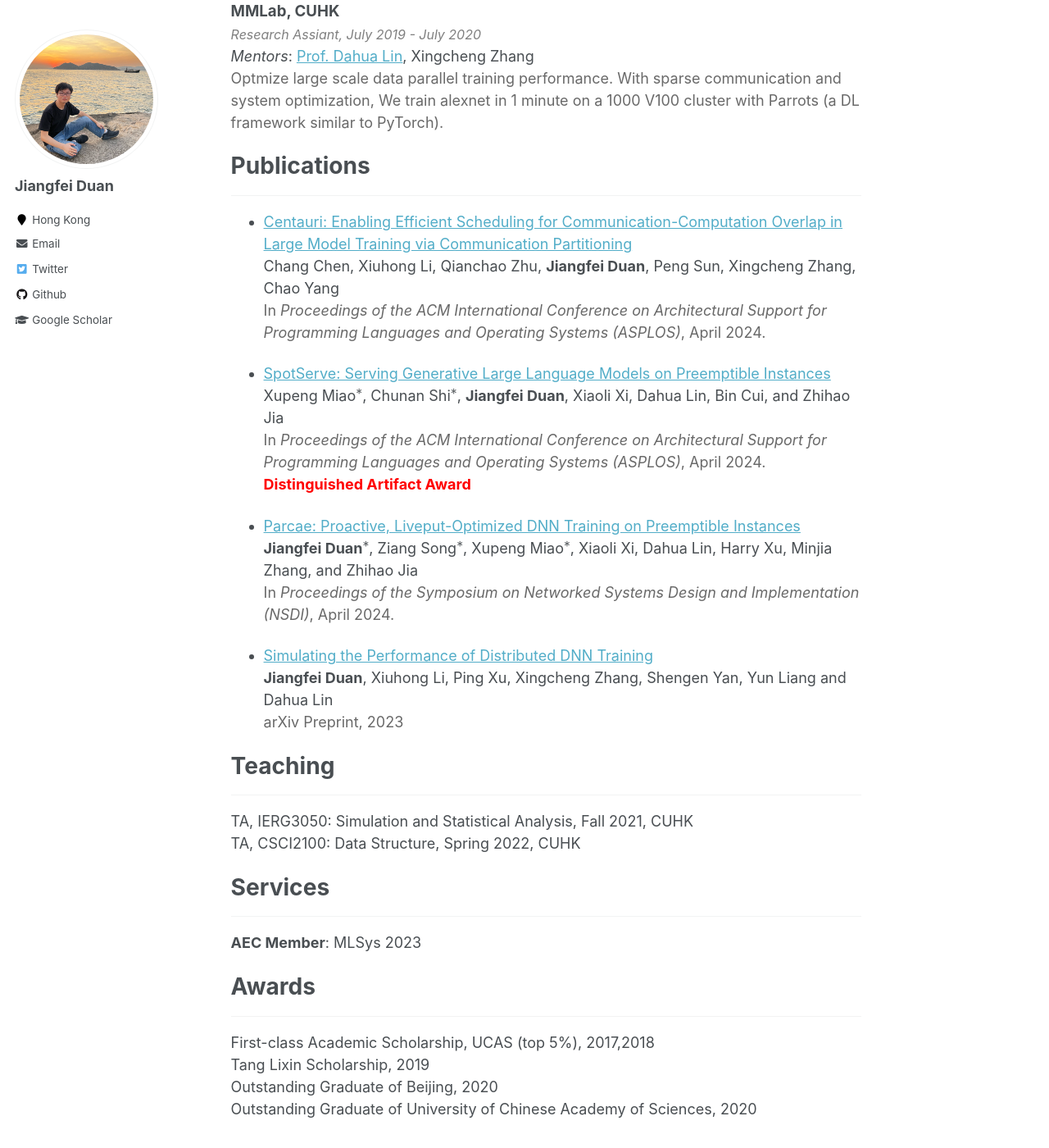
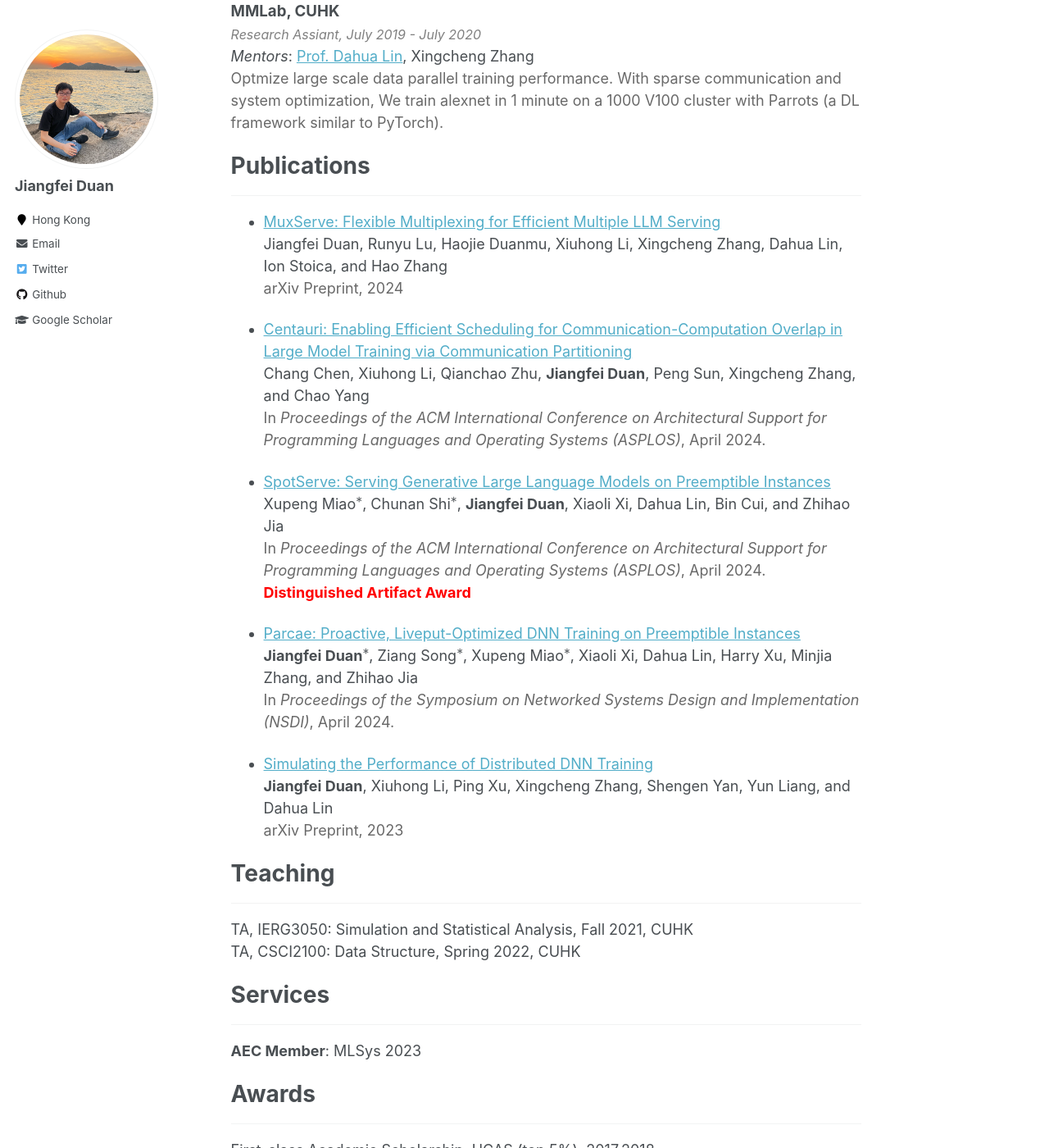
Before and after one commit to JF-D/JF-D.github.io, a Jekyll site: the page built from _pages/about.md, in a window 1280 px wide and 1400 px high, scrolled down 1154 px. Shown: the whole window at 82% size. Built offline with Jekyll 4.4.1, drawn with Linux system fonts in a browser that asks for light colours; formulas are drawn with MathJax 3; a script that is not in the unit is left out.

Commit message:
update MuxServe

```diff
--- a/_pages/about.md
+++ b/_pages/about.md
@@ -76,8 +76,12 @@ Experience
 Publications
 ==
 ----
+- [MuxServe: Flexible Multiplexing for Efficient Multiple LLM Serving](https://arxiv.org/abs/2404.02015) \\
+Jiangfei Duan, Runyu Lu, Haojie Duanmu, Xiuhong Li, Xingcheng Zhang, Dahua Lin, Ion Stoica, and Hao Zhang \\
+<span style="color: #696969;">arXiv Preprint, 2024</span>
+
 - [Centauri: Enabling Efficient Scheduling for Communication-Computation Overlap in Large Model Training via Communication Partitioning](https://jf-d.github.io) \\
-Chang Chen, Xiuhong Li, Qianchao Zhu, **Jiangfei Duan**, Peng Sun, Xingcheng Zhang, Chao Yang \\
+Chang Chen, Xiuhong Li, Qianchao Zhu, **Jiangfei Duan**, Peng Sun, Xingcheng Zhang, and Chao Yang \\
 <span style="color: #696969;">In *Proceedings of the ACM International Conference on Architectural Support for Programming Languages and Operating Systems (ASPLOS)*, April 2024.</span>
 
 - [SpotServe: Serving Generative Large Language Models on Preemptible Instances](https://arxiv.org/abs/2311.15566) \\
@@ -90,7 +94,7 @@ Xupeng Miao$^{\*}$, Chunan Shi$^{\*}$, **Jiangfei Duan**, Xiaoli Xi, Dahua Lin,
 <span style="color: #696969;">In *Proceedings of the Symposium on Networked Systems Design and Implementation (NSDI)*, April 2024.</span>
 
 - [Simulating the Performance of Distributed DNN Training](https://arxiv.org/abs/2306.02267) \\
-**Jiangfei Duan**, Xiuhong Li, Ping Xu, Xingcheng Zhang, Shengen Yan, Yun Liang and Dahua Lin \\
+**Jiangfei Duan**, Xiuhong Li, Ping Xu, Xingcheng Zhang, Shengen Yan, Yun Liang, and Dahua Lin \\
 <span style="color: #696969;">arXiv Preprint, 2023</span>
 
 Teaching
```
